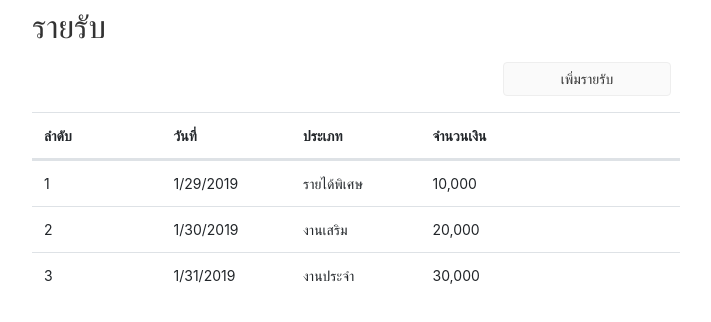
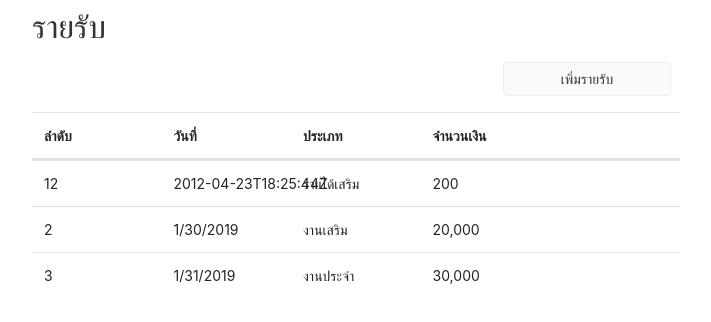
Before and after one commit to sasathornari/ODD, an Angular app: page / in a window 1280 px wide. Shown: the top 322 px of the page, without its empty margins (53-764 px from the left). Built offline with nearby package versions, Linux system fonts and the light colour scheme.

Commit message:
Blinding Data

```diff
--- a/src/app/models/income.ts
+++ b/src/app/models/income.ts
@@ -1,2 +1,7 @@
 export interface Income {
+    id: number;
+    incomeGroupId: number;
+    incomeNameGroupId: string;
+    amount: number;
+    date: string;
 }
--- a/src/app/pages/income/income.component.html
+++ b/src/app/pages/income/income.component.html
@@ -17,10 +17,10 @@
         </thead>
         <tbody>
             <tr>
-                <td>1</td>
-                <td>1/29/2019</td>
-                <td>รายได้พิเศษ</td>
-                <td>10,000</td>
+                <td>{{income.id}}</td>
+                <td>{{income.date}}</td>
+                <td>{{income.incomeNameGroupId}}</td>
+                <td>{{income.amount}}</td>
                 <td></td>
             </tr>
             <tr>
--- a/src/app/pages/income/income.component.ts
+++ b/src/app/pages/income/income.component.ts
@@ -1,5 +1,6 @@
 import { Component, OnInit, TemplateRef } from '@angular/core';
 import { BsModalService, BsModalRef } from 'ngx-bootstrap/modal';
+import { Income } from 'src/app/models/income';
 
 @Component({
   selector: 'app-income',
@@ -10,8 +11,16 @@ export class IncomeComponent implements OnInit {
 
   constructor(private modalService: BsModalService) { }
   modalRef: BsModalRef;
+  income: Income;
 
   ngOnInit() {
+    this.income = {
+      id: 12,
+      incomeGroupId: 2,
+      incomeNameGroupId: "รายได้เสริม",
+      amount: 200,
+      date: "2012-04-23T18:25:44Z"
+    }
   }
 
   openModal(template: TemplateRef<any>) {
```
